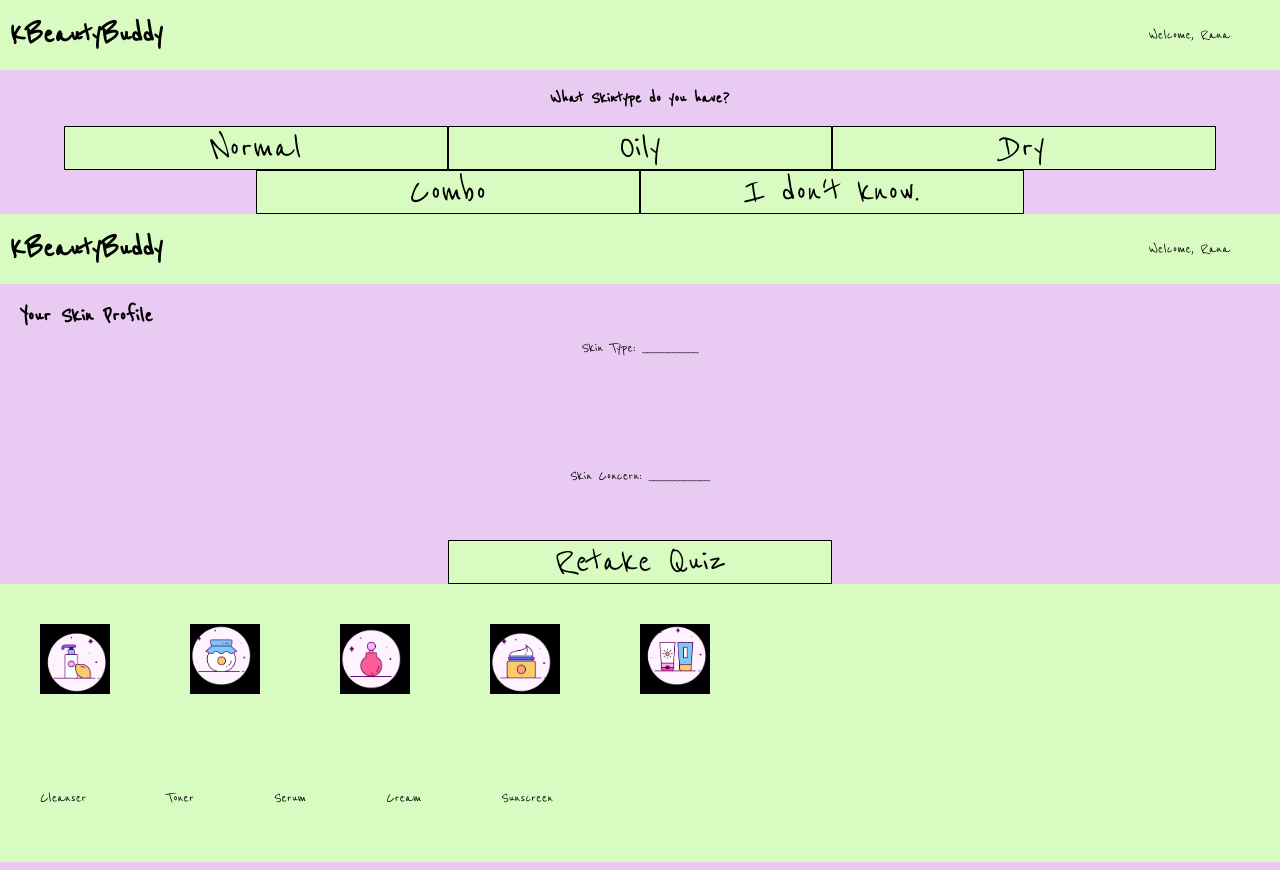
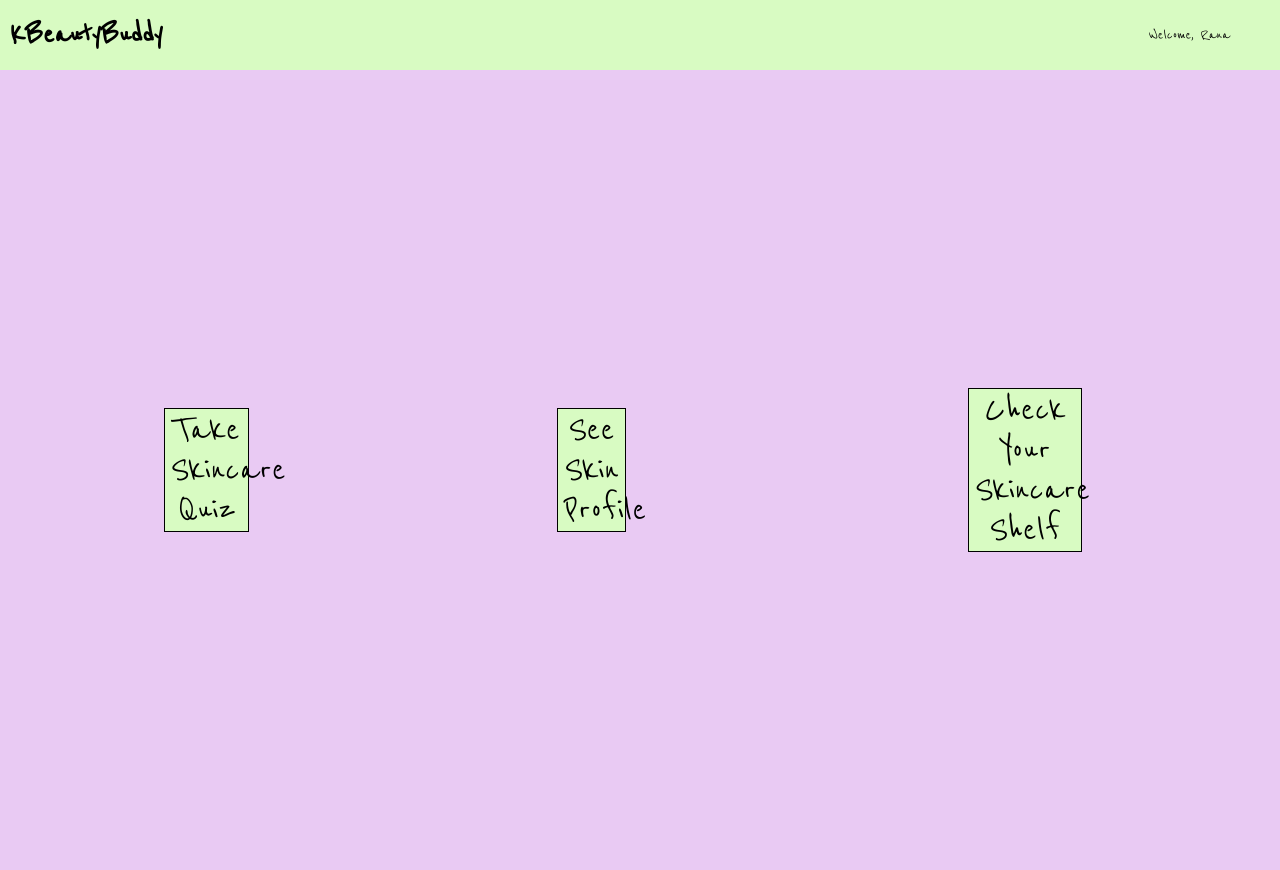
Before and after one commit to rjur11/kbeautybuddy, a React (Create React App) app: page / in a window 1280 px wide. Built offline with nearby package versions, Linux system fonts and the light colour scheme.

Commit message:
Add routing and landingpage component

```diff
--- a/src/App.js
+++ b/src/App.js
@@ -3,37 +3,31 @@ import NavBar from "./Components/NavBar/NavBar";
 import Shelf from "./Components/Shelf/Shelf";
 import Quiz from "./Components/Quiz/Quiz";
 import quizQuestions from "./Utils/quizQuestions";
+import LandingPage from "./Components/LandingPage/LandingPage";
 import Profile from "./Components/Profile/Profile";
 import "./index.css";
-import { Route, Switch, Link } from "react-router-dom";
+import { Route, useHistory } from "react-router-dom";
 import { useState } from "react";
 
 function App() {
   const [quizResult, setQuizResult] = useState(null);
+  const history = useHistory();
   return (
     <div className="App">
       <NavBar />
-      {quizResult === null ? (
+      <Route exact path="/">
+        <LandingPage />
+      </Route>
+
+      <Route exact path="/quiz">
         <Quiz
           questions={quizQuestions}
-          onComplete={(answers, obj) => setQuizResult(obj)}
+          onComplete={(answers, obj) => {
+            setQuizResult(obj);
+            history.push("/");
+          }}
         />
-      ) : (
-        <>
-          <div className="main-buttons">
-            <button onClick={() => setQuizResult(null)}>
-              {quizResult === null ? "Take " : "Retake "} Skincare Quiz
-            </button>
-            <button onClick={() => console.log("Profile")}>
-              See Skin Profile
-            </button>
-            <button onClick={() => console.log("Shelf")}>
-              Check Your Skincare Shelf
-            </button>
-          </div>
-        </>
-      )}
-      <Profile />
+      </Route>
     </div>
   );
 }
--- /dev/null
+++ b/src/Components/LandingPage/LandingPage.js
@@ -0,0 +1,18 @@
+import { Link } from "react-router-dom";
+const LandingPage = () => {
+  return (
+    <div className="main-buttons">
+      <Link to="/quiz">
+        <button>Take Skincare Quiz</button>{" "}
+      </Link>
+      <Link to="/profile">
+        <button>See Skin Profile</button>{" "}
+      </Link>
+      <Link to="/shelf">
+        <button>Check Your Skincare Shelf</button>
+      </Link>
+    </div>
+  );
+};
+
+export default LandingPage;
```
